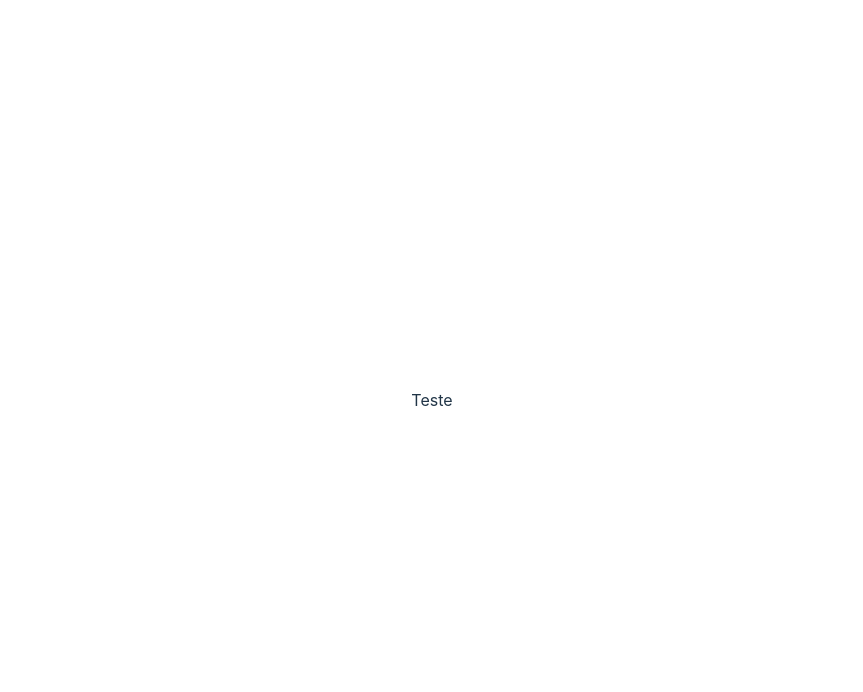
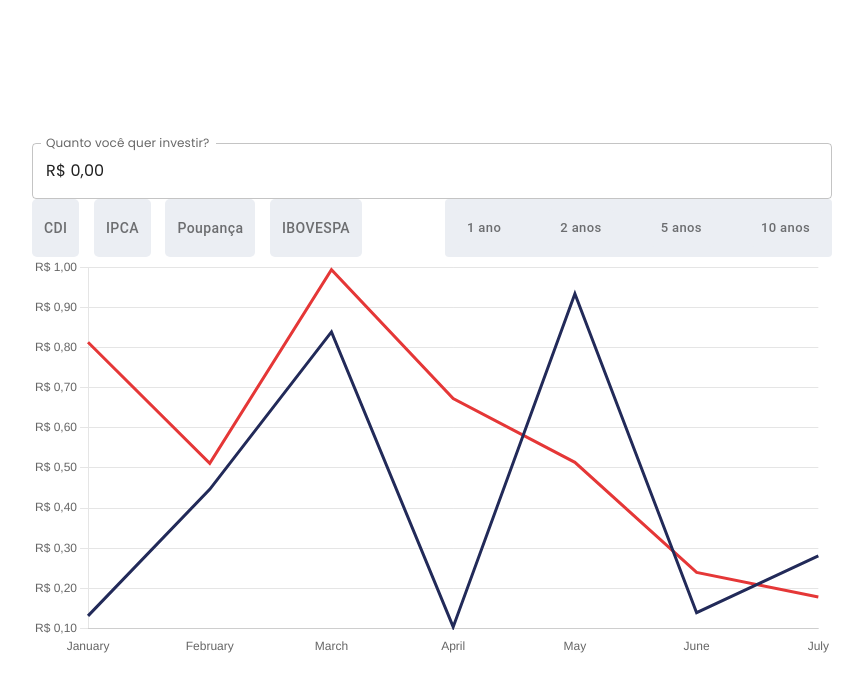
Before and after one commit to O-Investidor-Imobiliario/comparador, a React (Vite) app: page / in a window 1280 px wide. Shown: the top 692 px of the page, without its empty margins (208-1071 px from the left). Built offline with nearby package versions, Linux system fonts and the light colour scheme.

Commit message:
feat: adiciona componentes do design system e instala biblioteca de gráficos

```diff
--- a/package.json
+++ b/package.json
@@ -9,9 +9,15 @@
     "preview": "vite preview"
   },
   "dependencies": {
+    "@emotion/react": "^11.10.5",
+    "@emotion/styled": "^11.10.5",
+    "@mui/material": "^5.11.3",
     "axios": "^1.2.1",
+    "chart.js": "^4.1.2",
     "react": "^18.2.0",
+    "react-chartjs-2": "^5.1.0",
     "react-dom": "^18.2.0",
+    "react-number-format": "^5.1.2",
     "url": "^0.11.0"
   },
   "devDependencies": {
--- a/src/App.css
+++ b/src/App.css
@@ -1,3 +1,4 @@
+
 #root {
   max-width: 1280px;
   margin: 0 auto;
--- a/src/App.tsx
+++ b/src/App.tsx
@@ -1,8 +1,14 @@
+import { ThemeProvider } from "@mui/material";
 import "./App.css";
 import { ComparatorPage } from "./pages/comparator";
+import { theme } from "./styles/theme";
 
 function App() {
-  return <ComparatorPage />;
+  return (
+    <ThemeProvider theme={theme}>
+      <ComparatorPage />
+    </ThemeProvider>
+  );
 }
 
 export default App;
--- /dev/null
+++ b/src/components/CurrencyTextField/index.tsx
@@ -0,0 +1,38 @@
+import TextField from "@mui/material/TextField";
+import { useState } from "react";
+
+export interface CurrencyTextFieldProps {
+  label: string;
+  id: string;
+}
+
+const CurrencyTextField: React.FC<CurrencyTextFieldProps> = ({ label, id }) => {
+  const [value, setValue] = useState("R$ 0,00");
+
+  const handleChange = (value: string) => {
+    if (value === "R$ ") {
+      value = "0";
+    }
+
+    value = value.replace(".", "").replace(",", "").replace(/\D/g, "");
+    const options = { minimumFractionDigits: 2 };
+    const result = new Intl.NumberFormat("pt-BR", options).format(
+      parseFloat(value) / 100
+    );
+
+    return setValue("R$ " + result);
+  };
+
+  return (
+    <TextField
+      id={id}
+      label={label}
+      variant="outlined"
+      value={value}
+      onChange={(event) => handleChange(event.target.value)}
+      style={{ width: "100%" }}
+    />
+  );
+};
+
+export default CurrencyTextField;
--- /dev/null
+++ b/src/components/MultipleLineChart/index.tsx
@@ -0,0 +1,110 @@
+import {
+  Chart as ChartJS,
+  CategoryScale,
+  LinearScale,
+  PointElement,
+  LineElement,
+  Title,
+  Tooltip,
+  Legend,
+} from "chart.js";
+import { Line } from "react-chartjs-2";
+import { Colors } from "../../styles/colors";
+
+ChartJS.register(
+  CategoryScale,
+  LinearScale,
+  PointElement,
+  LineElement,
+  Title,
+  Tooltip,
+  Legend
+);
+
+const options = {
+  responsive: true,
+  stacked: false,
+  interaction: {
+    intersect: false,
+    mode: "index" as const,
+  },
+  scales: {
+    x: {
+      grid: {
+        display: false,
+      },
+      //   ticks: {
+      //     callback: function (value, index) {
+      //       const label = this.getLabelForValue(value);
+      //       const splitDate = label.split("/");
+      //       const formattedDate = `${parseInt(splitDate[0]) < 10 ? "0" : ""}${
+      //         splitDate[0]
+      //       }/${splitDate[1]}`;
+      //       return formattedDate;
+      //     },
+      //   },
+    },
+    y: {
+      ticks: {
+        callback: function (value: any) {
+          return value.toLocaleString("pt-BR", {
+            style: "currency",
+            currency: "BRL",
+          });
+        },
+      },
+    },
+    y1: {
+      display: false,
+    },
+  },
+  elements: {
+    point: {
+      radius: 0,
+    },
+  },
+  plugins: {
+    legend: {
+      display: false,
+    },
+  },
+};
+
+const labels = ["January", "February", "March", "April", "May", "June", "July"];
+
+export const data = {
+  labels,
+  datasets: [
+    {
+      label: "Dataset 1",
+      data: labels.map(() => Math.random()),
+      borderColor: Colors.PRIMARY,
+      backgroundColor: Colors.PRIMARY,
+      pointBackgroundColor: Colors.PRIMARY,
+      pointHoverBackgroundColor: Colors.PRIMARY,
+      pointHoverRadius: 8,
+      pointHoverBorderColor: Colors.WHITE,
+      pointHoverBorderWidth: 2,
+      yAxisID: "y",
+    },
+    {
+      label: "Dataset 2",
+      data: labels.map(() => Math.random()),
+      borderColor: Colors.RED,
+      backgroundColor: Colors.RED,
+      pointHoverBackgroundColor: Colors.RED,
+      pointHoverBorderColor: Colors.WHITE,
+      pointHoverRadius: 8,
+      pointHoverBorderWidth: 2,
+      yAxisID: "y1",
+    },
+  ],
+};
+
+export function MultipleLineChart() {
+  return (
+    <div style={{ width: "50rem" }}>
+      <Line options={options} data={data} />
+    </div>
+  );
+}
--- /dev/null
+++ b/src/components/ToggleButtonsExclusive/index.tsx
@@ -0,0 +1,73 @@
+import * as React from "react";
+
+import ToggleButton from "@mui/material/ToggleButton";
+import ToggleButtonGroup from "@mui/material/ToggleButtonGroup";
+
+import { Colors } from "../../styles/colors";
+import { Property } from "csstype";
+
+export interface ButtonOptions {
+  title: string;
+  value: string;
+}
+
+export interface ToggleButtonsExclusiveProps {
+  buttonsOptions: ButtonOptions[];
+}
+
+export default function ToggleButtonsExclusive({
+  buttonsOptions,
+}: ToggleButtonsExclusiveProps) {
+  const [alignment, setAlignment] = React.useState<string | null>("left");
+
+  const handleAlignment = (
+    event: React.MouseEvent<HTMLElement>,
+    newAlignment: string | null
+  ) => {
+    setAlignment(newAlignment);
+  };
+
+  const buttonStyle = {
+    borderRadius: 5,
+    backgroundColor: Colors.SUPER_LIGHT_GRAY,
+    borderWidth: 0,
+    textTransform: "none" as Property.TextTransform,
+    padding: "8px 12px",
+    // "&:focus": { border: "none", outline: "none" },
+  };
+
+  const buttonSelectedStyle = {
+    ...buttonStyle,
+    color: Colors.SUPER_LIGHT_GRAY,
+    backgroundColor: Colors.PRIMARY,
+  };
+
+  return (
+    <ToggleButtonGroup
+      value={alignment}
+      exclusive
+      onChange={handleAlignment}
+      aria-label="text alignment"
+      color="primary"
+      style={{
+        display: "flex",
+        width: 367,
+        justifyContent: "space-between",
+        backgroundColor: Colors.SUPER_LIGHT_GRAY,
+        padding: 10,
+      }}
+    >
+      {buttonsOptions.map(({ value, title }, index) => (
+        <ToggleButton
+          key={`toggle-button-${index}`}
+          value={value}
+          aria-label={value}
+          size="small"
+          style={alignment == value ? buttonSelectedStyle : buttonStyle}
+        >
+          {title}
+        </ToggleButton>
+      ))}
+    </ToggleButtonGroup>
+  );
+}
--- /dev/null
+++ b/src/components/ToggleButtonsMultiple/index.tsx
@@ -0,0 +1,64 @@
+import * as React from "react";
+
+import ToggleButton from "@mui/material/ToggleButton";
+import ToggleButtonGroup from "@mui/material/ToggleButtonGroup";
+import { Property } from "csstype";
+
+import { Colors } from "../../styles/colors";
+
+export interface ButtonOptions {
+  title: string;
+  value: string;
+}
+
+export interface ToggleButtonsMultipleProps {
+  buttonsOptions: ButtonOptions[];
+}
+
+export default function ToggleButtonsMultiple({
+  buttonsOptions,
+}: ToggleButtonsMultipleProps) {
+  const [formats, setFormats] = React.useState<string[]>(() => []);
+
+  const handleFormat = (
+    event: React.MouseEvent<HTMLElement>,
+    newFormats: string[]
+  ) => {
+    setFormats(newFormats);
+  };
+
+  const buttonStyle = {
+    borderRadius: 5,
+    backgroundColor: Colors.SUPER_LIGHT_GRAY,
+    borderWidth: 0,
+    textTransform: "none" as Property.TextTransform,
+    padding: "8px 12px",
+  };
+
+  const buttonSelectedStyle = {
+    ...buttonStyle,
+    color: Colors.SUPER_LIGHT_GRAY,
+    backgroundColor: Colors.PRIMARY,
+  };
+
+  return (
+    <ToggleButtonGroup
+      value={formats}
+      onChange={handleFormat}
+      aria-label="text formatting"
+      color="primary"
+      style={{ display: "flex", width: 330, justifyContent: "space-between" }}
+    >
+      {buttonsOptions.map(({ value, title }, index) => (
+        <ToggleButton
+          key={`toggle-button-${index}`}
+          value={value}
+          aria-label={value}
+          style={formats.includes(value) ? buttonSelectedStyle : buttonStyle}
+        >
+          {title}
+        </ToggleButton>
+      ))}
+    </ToggleButtonGroup>
+  );
+}
--- a/src/index.css
+++ b/src/index.css
@@ -1,5 +1,8 @@
+@import url("https://fonts.googleapis.com/css2?family=Poppins:wght@400;700&display=swap");
+
 :root {
-  font-family: Inter, Avenir, Helvetica, Arial, sans-serif;
+  font-family: "Poppins", sans-serif;
+
   font-size: 16px;
   line-height: 24px;
   font-weight: 400;
--- a/src/pages/comparator/index.tsx
+++ b/src/pages/comparator/index.tsx
@@ -1,7 +1,40 @@
+import CurrencyTextField from "../../components/CurrencyTextField";
+import { MultipleLineChart } from "../../components/MultipleLineChart";
+import ToggleButtonsExclusive from "../../components/ToggleButtonsExclusive";
+import ToggleButtonsMultiple, {
+  ButtonOptions,
+} from "../../components/ToggleButtonsMultiple";
 export const ComparatorPage = () => {
+  const investmentOptions: ButtonOptions[] = [
+    { title: "CDI", value: "cdi" },
+    { title: "IPCA", value: "ipca" },
+    { title: "Poupança", value: "poupanca" },
+    { title: "IBOVESPA", value: "ibovespa" },
+  ];
+
+  const periodOptions: ButtonOptions[] = [
+    { title: "1 ano", value: "cdi" },
+    { title: "2 anos", value: "ipca" },
+    { title: "5 anos", value: "poupanca" },
+    { title: "10 anos", value: "ibovespa" },
+  ];
   return (
     <>
-      <p>Teste</p>
+      <CurrencyTextField
+        id="investment-value"
+        label="Quanto você quer investir?"
+      />
+      <div
+        style={{
+          display: "flex",
+          justifyContent: "space-between",
+        }}
+      >
+        <ToggleButtonsMultiple buttonsOptions={investmentOptions} />
+        <ToggleButtonsExclusive buttonsOptions={periodOptions} />
+      </div>
+
+      <MultipleLineChart />
     </>
   );
 };
--- /dev/null
+++ b/src/styles/colors.ts
@@ -0,0 +1,7 @@
+export const Colors = {
+  PRIMARY: "#222A59",
+  SUPER_LIGHT_GRAY: "#EBEEF3",
+  BLACK: "#000",
+  RED: "#E53737",
+  WHITE: "#fff",
+};
--- /dev/null
+++ b/src/styles/theme.ts
@@ -0,0 +1,30 @@
+import { createTheme } from "@mui/material/styles";
+
+export const theme = createTheme({
+  components: {
+    MuiTextField: {
+      defaultProps: {
+        InputProps: {
+          style: {
+            fontFamily: "Poppins, sans-serif",
+          },
+        },
+      },
+    },
+    MuiInputLabel: {
+      defaultProps: {
+        style: {
+          fontFamily: "Poppins, sans-serif",
+        },
+      },
+    },
+  },
+  palette: {
+    primary: {
+      main: "#222A59",
+    },
+    secondary: {
+      main: "#EBEEF3",
+    },
+  },
+});
```
Also changed, not shown: 1 other file (tests, documents, lock files or other folders).
